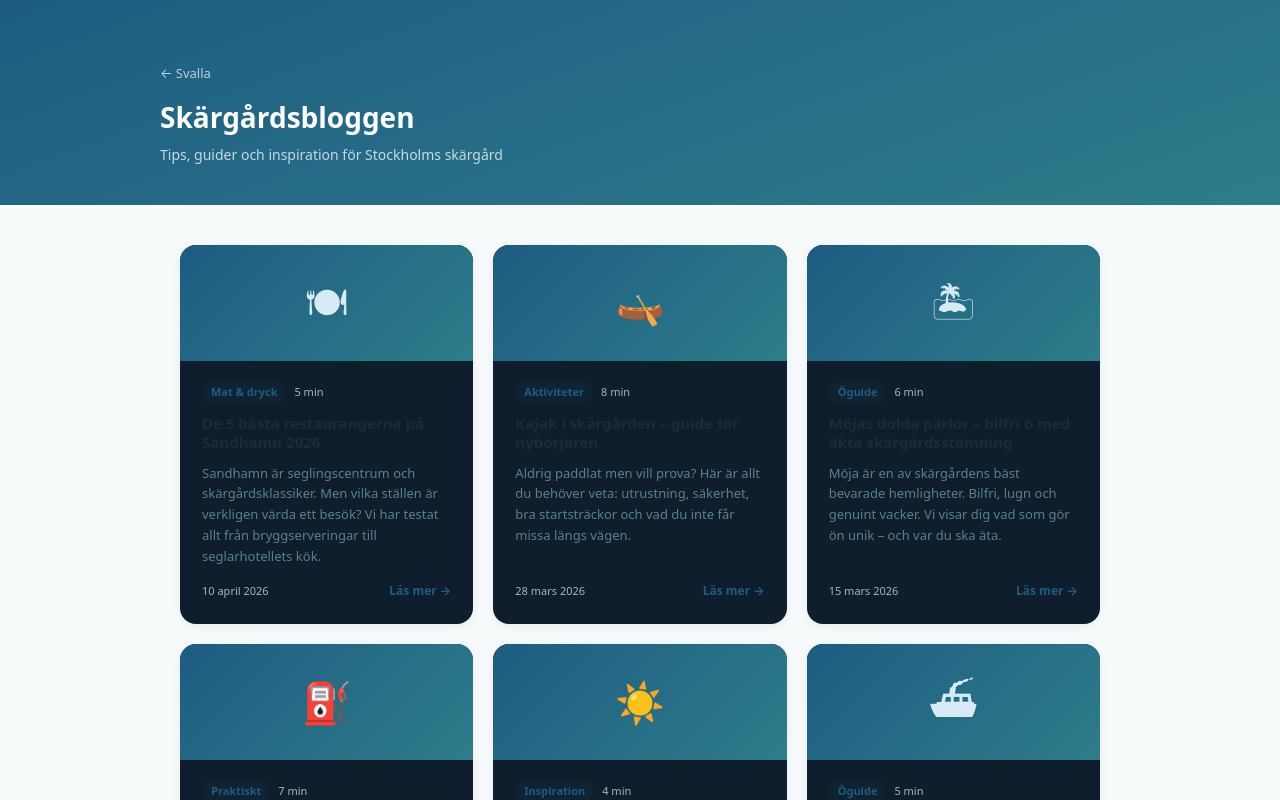
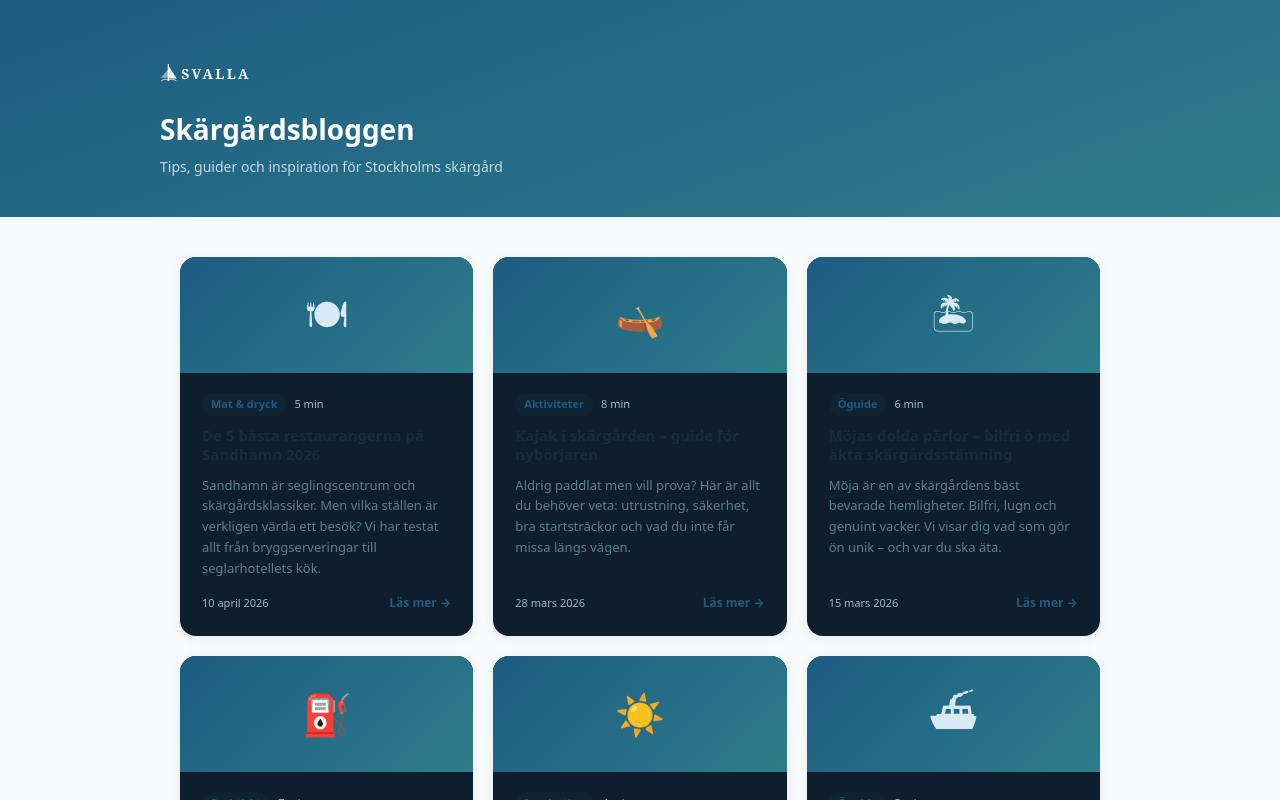
Before and after one commit to tsinordin-cell/svalla-app, a Next.js app: page /blogg in a window 1280 px wide. Shown: the top 800 px of the page. Built offline with nearby package versions, Linux system fonts and the light colour scheme; no server answers.

Commit message:
fix: add SvallaLogo to all info pages and footer

```diff
--- a/src/app/blogg/[slug]/page.tsx
+++ b/src/app/blogg/[slug]/page.tsx
@@ -1,6 +1,7 @@
 import type { Metadata } from 'next'
 import Link from 'next/link'
 import { notFound } from 'next/navigation'
+import SvallaLogo from '@/components/SvallaLogo'
 
 // ─── Post content ───────────────────────────────────────────────────────────
 
@@ -1270,9 +1271,14 @@ export default async function BloggPostPage({
         padding: '60px 20px 40px',
       }}>
         <div style={{ maxWidth: 720, margin: '0 auto' }}>
-          <Link href="/blogg" style={{ color: 'rgba(255,255,255,0.7)', fontSize: 13, textDecoration: 'none' }}>
-            ← Tillbaka till bloggen
-          </Link>
+          <div style={{ display: 'flex', alignItems: 'center', justifyContent: 'space-between', marginBottom: 4 }}>
+            <Link href="/" style={{ textDecoration: 'none', display: 'inline-block' }}>
+              <SvallaLogo height={24} color="#ffffff" />
+            </Link>
+            <Link href="/blogg" style={{ color: 'rgba(255,255,255,0.65)', fontSize: 12, textDecoration: 'none' }}>
+              ← Bloggen
+            </Link>
+          </div>
           <div style={{ display: 'flex', gap: 10, marginTop: 16, marginBottom: 12, flexWrap: 'wrap' }}>
             <span style={{
               fontSize: 11, fontWeight: 700, color: 'rgba(255,255,255,0.9)',
--- a/src/app/blogg/page.tsx
+++ b/src/app/blogg/page.tsx
@@ -1,6 +1,7 @@
 import type { Metadata } from 'next'
 import Link from 'next/link'
 import { POSTS_META } from './posts-data'
+import SvallaLogo from '@/components/SvallaLogo'
 
 export const metadata: Metadata = {
   title: 'Skärgårdsbloggen – Svalla',
@@ -21,8 +22,10 @@ export default function BloggPage() {
         padding: '60px 20px 40px',
       }}>
         <div style={{ maxWidth: 960, margin: '0 auto' }}>
-          <Link href="/" style={{ color: 'rgba(255,255,255,0.7)', fontSize: 13, textDecoration: 'none' }}>← Svalla</Link>
-          <h1 style={{ fontSize: 28, fontWeight: 900, color: '#fff', margin: '12px 0 6px' }}>Skärgårdsbloggen</h1>
+          <Link href="/" style={{ textDecoration: 'none', display: 'inline-block', marginBottom: 16 }}>
+            <SvallaLogo height={26} color="#ffffff" />
+          </Link>
+          <h1 style={{ fontSize: 28, fontWeight: 900, color: '#fff', margin: '0 0 6px' }}>Skärgårdsbloggen</h1>
           <p style={{ color: 'rgba(255,255,255,0.75)', fontSize: 14, margin: 0 }}>Tips, guider och inspiration för Stockholms skärgård</p>
         </div>
       </div>
--- a/src/app/faq/page.tsx
+++ b/src/app/faq/page.tsx
@@ -1,5 +1,6 @@
 import type { Metadata } from 'next'
 import Link from 'next/link'
+import SvallaLogo from '@/components/SvallaLogo'
 
 export const metadata: Metadata = {
   title: 'Vanliga frågor – Svalla',
@@ -67,8 +68,10 @@ export default function FaqPage() {
         padding: '60px 20px 32px',
       }}>
         <div style={{ maxWidth: 720, margin: '0 auto' }}>
-          <Link href="/" style={{ color: 'rgba(255,255,255,0.7)', fontSize: 13, textDecoration: 'none' }}>← Svalla</Link>
-          <h1 style={{ fontSize: 28, fontWeight: 900, color: '#fff', margin: '12px 0 6px' }}>Vanliga frågor</h1>
+          <Link href="/" style={{ textDecoration: 'none', display: 'inline-block', marginBottom: 16 }}>
+            <SvallaLogo height={26} color="#ffffff" />
+          </Link>
+          <h1 style={{ fontSize: 28, fontWeight: 900, color: '#fff', margin: '0 0 6px' }}>Vanliga frågor</h1>
           <p style={{ color: 'rgba(255,255,255,0.75)', fontSize: 14, margin: 0 }}>Allt du behöver veta om Svalla och skärgården</p>
         </div>
       </div>
--- a/src/app/integritetspolicy/page.tsx
+++ b/src/app/integritetspolicy/page.tsx
@@ -1,5 +1,6 @@
 import type { Metadata } from 'next'
 import Link from 'next/link'
+import SvallaLogo from '@/components/SvallaLogo'
 
 export const metadata: Metadata = {
   title: 'Integritetspolicy – Svalla',
@@ -14,8 +15,10 @@ export default function IntegritetspolicyPage() {
         padding: '60px 20px 32px',
       }}>
         <div style={{ maxWidth: 720, margin: '0 auto' }}>
-          <Link href="/" style={{ color: 'rgba(255,255,255,0.7)', fontSize: 13, textDecoration: 'none' }}>← Svalla</Link>
-          <h1 style={{ fontSize: 28, fontWeight: 900, color: '#fff', margin: '12px 0 6px' }}>Integritetspolicy</h1>
+          <Link href="/" style={{ textDecoration: 'none', display: 'inline-block', marginBottom: 16 }}>
+            <SvallaLogo height={26} color="#ffffff" />
+          </Link>
+          <h1 style={{ fontSize: 28, fontWeight: 900, color: '#fff', margin: '0 0 6px' }}>Integritetspolicy</h1>
           <p style={{ color: 'rgba(255,255,255,0.75)', fontSize: 14, margin: 0 }}>Senast uppdaterad: april 2026</p>
         </div>
       </div>
--- a/src/app/om/page.tsx
+++ b/src/app/om/page.tsx
@@ -1,5 +1,6 @@
 import type { Metadata } from 'next'
 import Link from 'next/link'
+import SvallaLogo from '@/components/SvallaLogo'
 
 export const metadata: Metadata = {
   title: 'Om Svalla – Stockholms skärgårdsapp',
@@ -19,8 +20,10 @@ export default function OmPage() {
         padding: '60px 20px 40px',
       }}>
         <div style={{ maxWidth: 720, margin: '0 auto' }}>
-          <Link href="/" style={{ color: 'rgba(255,255,255,0.7)', fontSize: 13, textDecoration: 'none' }}>← Svalla</Link>
-          <h1 style={{ fontSize: 28, fontWeight: 900, color: '#fff', margin: '12px 0 6px' }}>Om Svalla</h1>
+          <Link href="/" style={{ textDecoration: 'none', display: 'inline-block', marginBottom: 16 }}>
+            <SvallaLogo height={26} color="#ffffff" />
+          </Link>
+          <h1 style={{ fontSize: 28, fontWeight: 900, color: '#fff', margin: '0 0 6px' }}>Om Svalla</h1>
           <p style={{ color: 'rgba(255,255,255,0.75)', fontSize: 14, margin: 0 }}>Byggt av skärgårdsälskare, för skärgårdsälskare</p>
         </div>
       </div>
--- a/src/app/page.tsx
+++ b/src/app/page.tsx
@@ -928,7 +928,7 @@ const LANDING_HTML = `
   <div class="footer-inner">
     <div class="footer-grid">
       <div class="footer-brand">
-        <div class="logo">⛵ <span>Svalla</span></div>
+        <div class="logo"><svg viewBox="0 0 120 28" height="28" xmlns="http://www.w3.org/2000/svg" aria-label="Svalla" style="display:block"><g transform="translate(0,2)"><line x1="9" y1="20" x2="9" y2="3" stroke="#ffffff" stroke-width="1.4" stroke-linecap="round"/><path d="M9,4 L18,18 L9,18 Z" fill="#ffffff" opacity="0.9"/><path d="M9,8 L1,17 L9,17 Z" fill="#ffffff" opacity="0.5"/><path d="M2,20 Q6,17.5 9,20 Q12,17.5 17,20" stroke="#ffffff" stroke-width="1.2" fill="none" stroke-linecap="round" opacity="0.7"/></g><text x="23" y="20" fill="#ffffff" font-family="'Georgia','Times New Roman',serif" font-size="15" font-weight="700" letter-spacing="2.5">SVALLA</text></svg></div>
         <p>Den nordiska plattformen för krogar, kajer och upplevelser i skärgården. Byggt av skärgårdsälskare, för skärgårdsälskare.</p>
       </div>
       <div class="footer-col">
```
